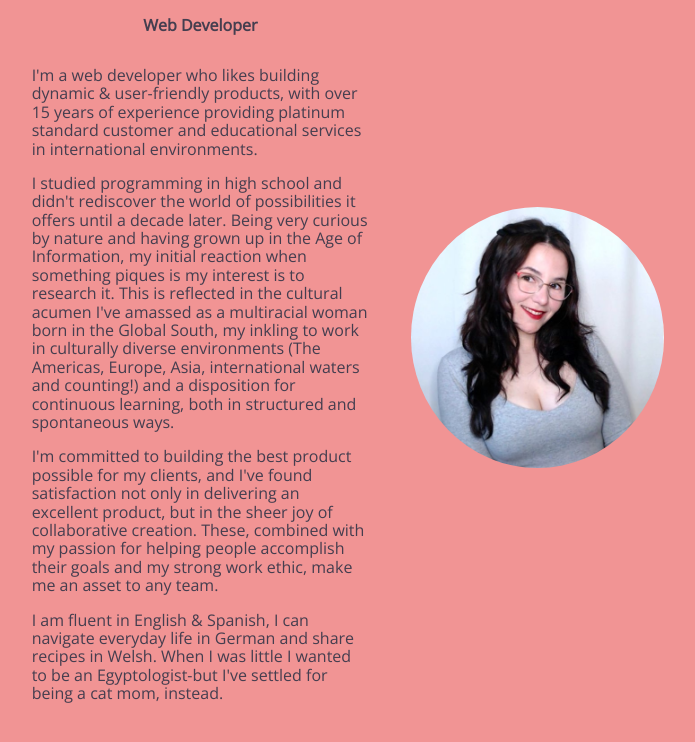
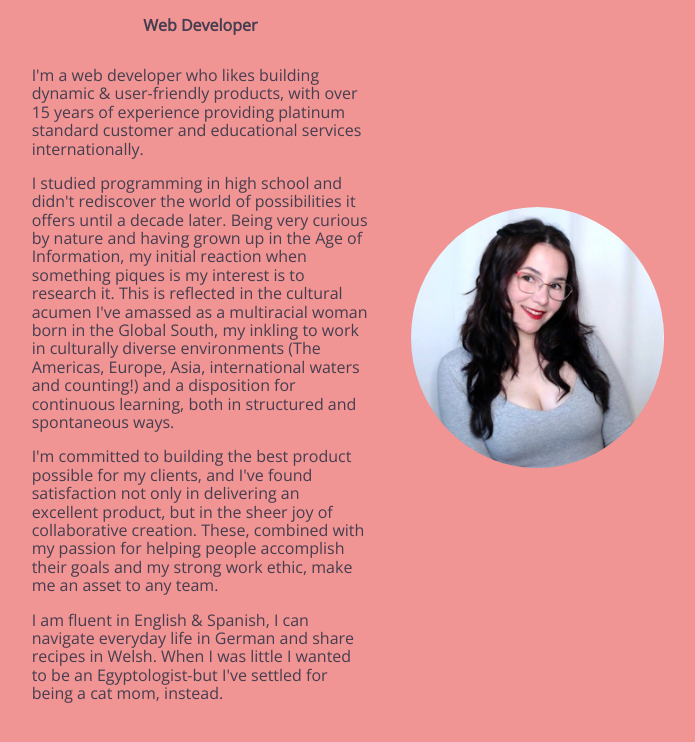
Before and after one commit to er1927/personal-portfolio, a website built with Parcel: page index.html in a window 1280 px wide. Shown: the part 2244-2986 px from the top of the page, without its empty margins (271-966 px from the left). Built offline with nearby package versions, Linux system fonts and the light colour scheme; a web font is replaced by a local one.

Commit message:
Edited About p, again

```diff
--- a/index.html
+++ b/index.html
@@ -90,7 +90,7 @@
         <div class="about-item">
           <h3>Elizabeth Roberts</h3>
           <h4>Web Developer</h4>
-          <p>I'm a web developer who likes building dynamic & user-friendly products, with over 15 years of experience providing platinum standard customer and educational services in international environments.</p>
+          <p>I'm a web developer who likes building dynamic & user-friendly products, with over 15 years of experience providing platinum standard customer and educational services internationally.</p>
           <p>I studied programming in high school and didn't rediscover the world of possibilities it offers until a decade later. Being very curious by nature and having grown up in the Age of Information, my initial reaction when something piques is my interest is to research it. This is reflected in the cultural acumen I've amassed as a multiracial woman born in the Global South, my inkling to work in culturally diverse environments (The Americas, Europe, Asia, international waters and counting!) and a disposition for continuous learning, both in structured and spontaneous ways.</p>
           <p>I'm committed to building the best product possible for my clients, and I've found satisfaction not only in delivering an excellent product, but in the sheer joy of collaborative creation. These, combined with my passion for helping people accomplish their goals and my strong work ethic, make me an asset to any team.</p>
           <p>I am fluent in English & Spanish, I can navigate everyday life in German and share recipes in Welsh. When I was little I wanted to be an Egyptologist-but I've settled for being a cat mom, instead. </p>
```
